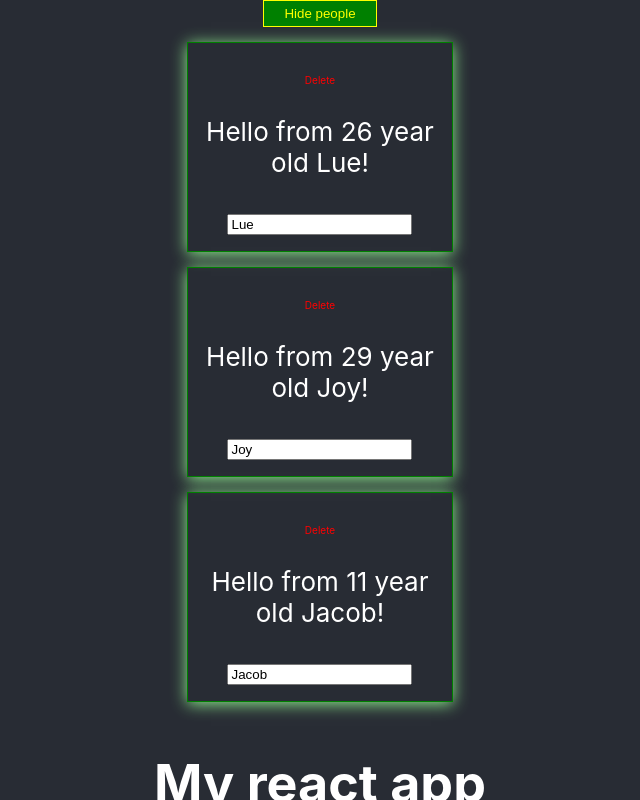
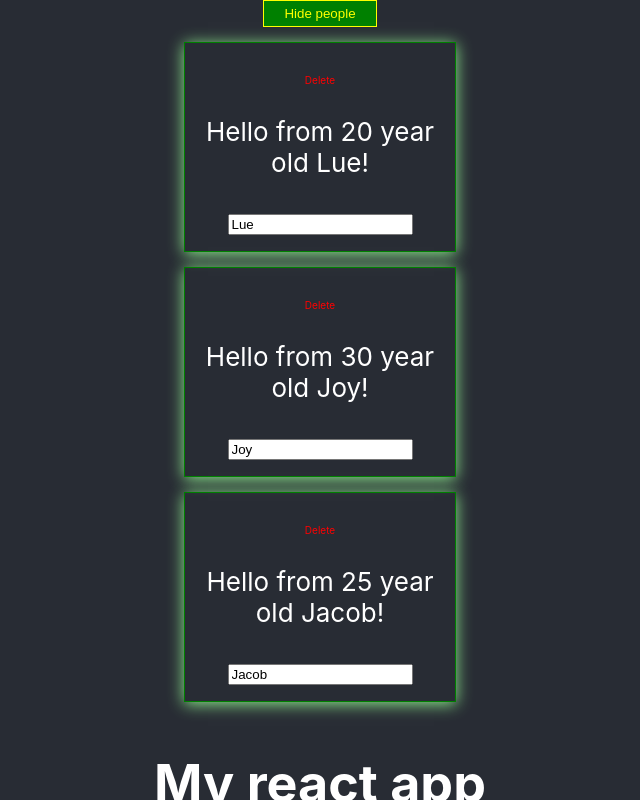
Before and after one commit to sanjul/learning-reactjs, a React (Create React App) app: page / in a window 1280 px wide. Both pictures are taken after a click on the button "Show People". Shown: the top 800 px of the page, without its empty margins (320-960 px from the left). Built offline with nearby package versions, Linux system fonts and the light colour scheme.

Commit message:
remove that random number for age, and take it from state and some cleanup

```diff
--- a/src/App.js
+++ b/src/App.js
@@ -9,9 +9,9 @@ class App extends Component {
 
   state = {
     persons: [
-      { id: 'id1', name: "Lue", child: 2 },
-      { id: 'id2', name: "Joy" },
-      { id: 'id3', name: "Jacob" },
+      { id: 'id1', name: "Lue", age: 20 },
+      { id: 'id2', name: "Joy", age: 30 },
+      { id: 'id3', name: "Jacob", age: 25 },
     ],
     showPersons: false
   };
@@ -75,21 +75,13 @@ class App extends Component {
               <Person
                 key={person.id}
                 name={p.name}
+                age={p.age}
                 onDelete={this.deletePerson.bind(this, index)}
                 changed={(event) => this.nameChangeHandler(event,p.id)} />)
           })}
         </div>
       )
 
-      // persons = (
-      //   <div>
-      //     <Person onClick={() => this.switchNameHandler('Superman')}
-      //       name={this.state.persons[0].name} />
-      //     <Person name={this.state.persons[1].name} />
-      //     <Person changed={this.nameChangeHandler} name={this.state.persons[2].name} />
-      //   </div>
-
-      // )
     }
 
 
--- a/src/Person/Person.js
+++ b/src/Person/Person.js
@@ -12,7 +12,7 @@ const person = (props) => {
     return (
         <div onClick={props.onClick} className="Person">
             <span style={delStyle} onClick={props.onDelete}>Delete</span>
-            <p>Hello from {Math.floor(Math.random() * 30)} year old {props.name}!</p>
+            <p>Hello from {props.age} year old {props.name}!</p>
             <input onChange={props.changed} type="text" value={props.name}/>
         </div>
     )
```
